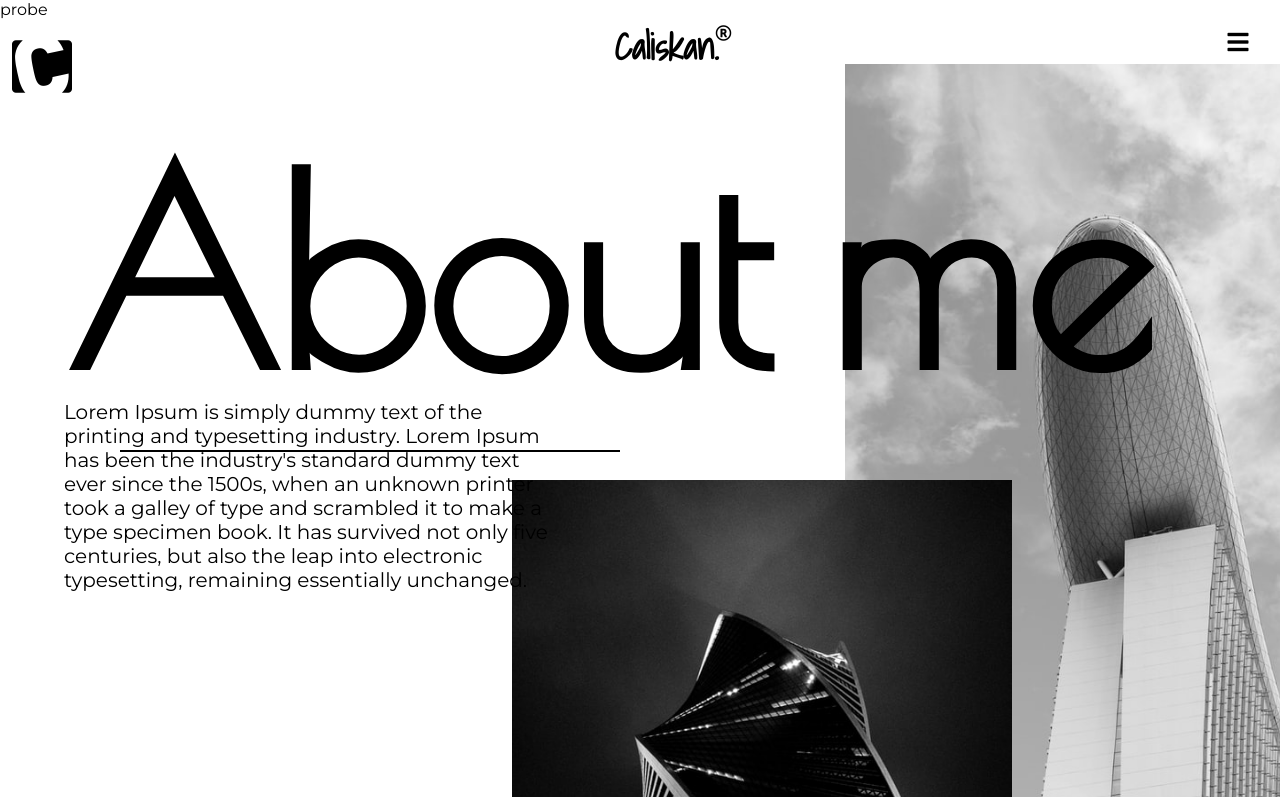
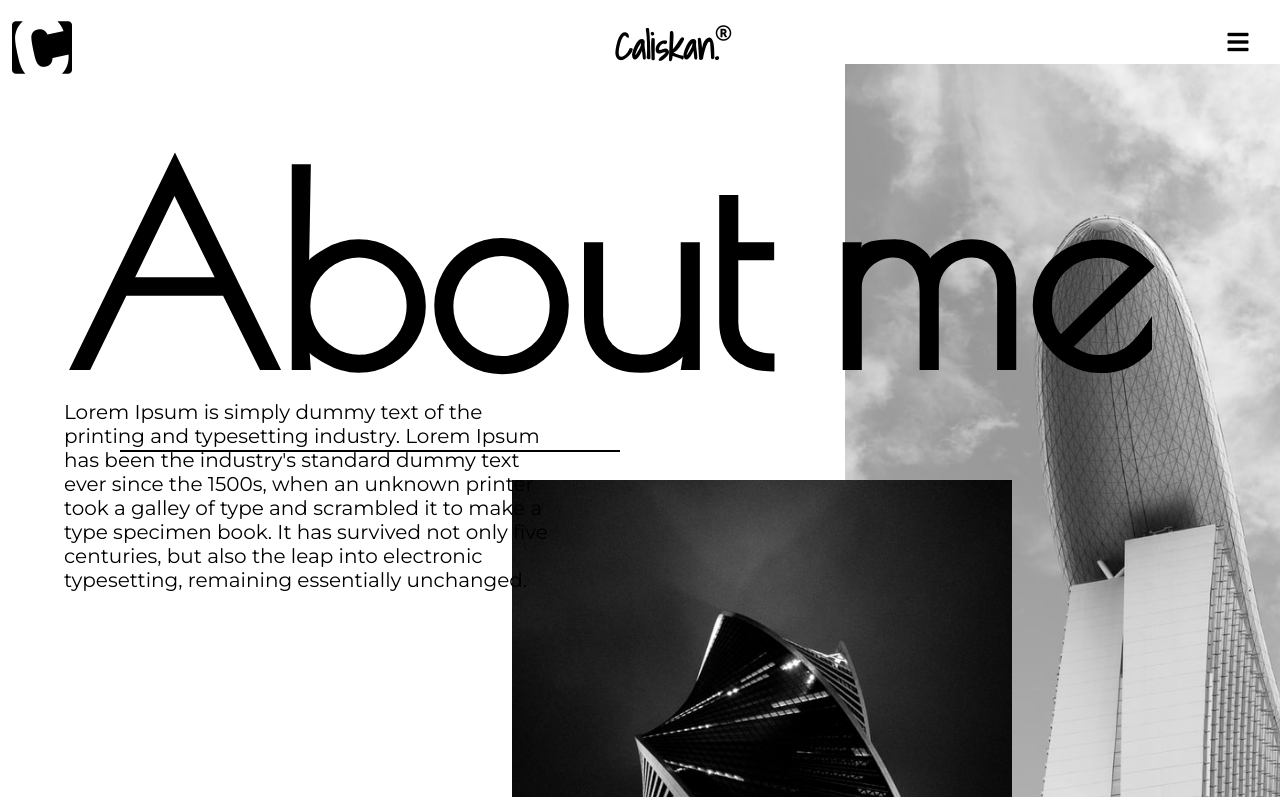
Before and after one commit to alper42/ac, a plain HTML site: page About.html in a window 1280 px wide. Shown: the top 797 px of the page. Drawn offline with nearby package versions, Linux system fonts and the light colour scheme; a web font is replaced by a local one.

Commit message:
changedd

```diff
--- a/About.html
+++ b/About.html
@@ -6,7 +6,7 @@
 <head>
 
     <title>About me - Caliskan</title>
-    probe
+
     <meta name="viewport" content="width=device-width, initial-scale=1.0">
     <link rel="icon" href="img/cali.png">
     <link href="style3.css" rel="stylesheet">
--- a/style2.css
+++ b/style2.css
@@ -13,7 +13,7 @@ body{
     /*fontfamily: UnifrakturCook*/
     /*fontfamily: LondrinaOutline*/
     /*fontfamily: PermanentMarker*/
-    probe
+
 }
 #navbar{
 
```
Also changed, not shown: Contact.html (+1 -1 lines), Portfolio.html (+1 -1 lines), index.html (+1 -1 lines).
